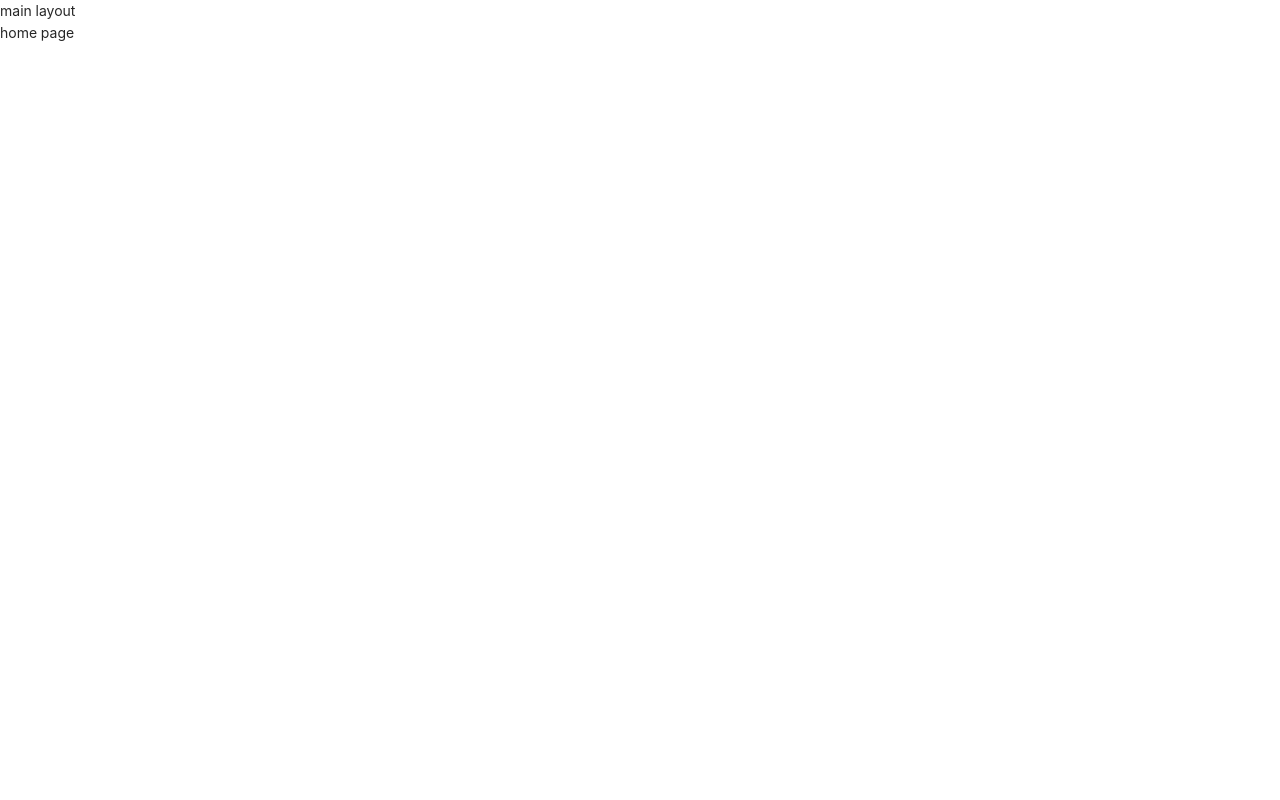
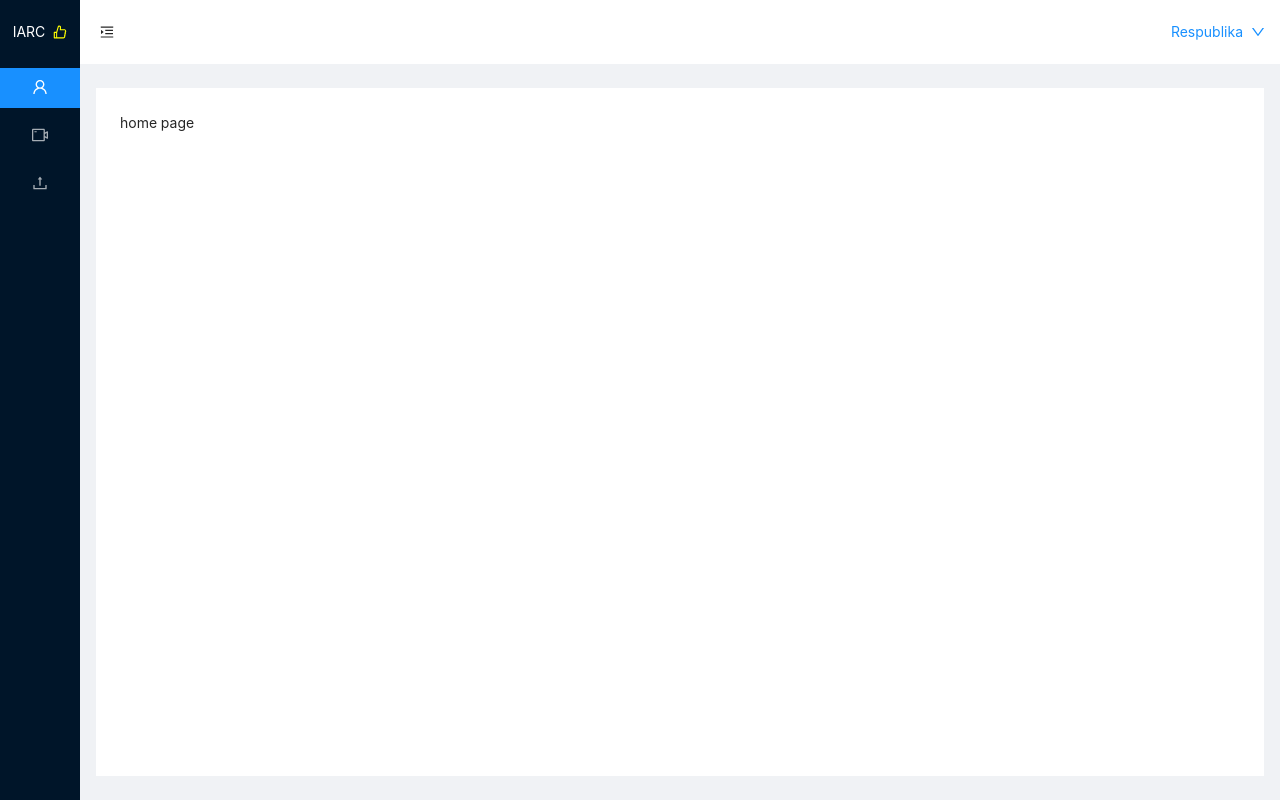
Before and after one commit to ffarrukhbek/iarc-v1, a React (Create React App) app: page / in a window 1280 px wide. Built offline with nearby package versions, Linux system fonts and the light colour scheme.

Commit message:
layout installed

```diff
--- a/src/index.css
+++ b/src/index.css
@@ -1,3 +1,4 @@
+/*404 */
 .no-page {
   display: flex;
   justify-content: center;
@@ -11,6 +12,40 @@
 .barcode {
   text-align: center;
   margin-bottom: 20px;
-  height: 50px;
+  height: 30px;
   overflow: hidden;
 }
+/*end 404 */
+/*layout*/
+.ant-layout {
+  height: 100vh;
+}
+#components-layout-demo-custom-trigger .trigger {
+  padding: 0 24px;
+  font-size: 18px;
+  line-height: 64px;
+  cursor: pointer;
+  transition: color 0.3s;
+}
+#components-layout-demo-custom-trigger .trigger:hover {
+  color: #1890ff;
+}
+.logo {
+  height: 32px;
+  margin: 16px;
+  /*background: rgba(255, 255, 255, 0.3);*/
+  display: flex;
+  justify-content: center;
+  align-items: center;
+  /*font-weight: 500;*/
+  color: #ffffff;
+}
+.site-layout .site-layout-background {
+  background: #fff;
+}
+/*end layout*/
+/*dropdawn */
+.ant-dropdown {
+  top: 50px !important;
+}
+/*end dropdown*/
--- a/src/layouts/MainLayout.js
+++ b/src/layouts/MainLayout.js
@@ -1,11 +1,93 @@
-import React from 'react';
+import React, { useState } from 'react';
 import {Outlet} from 'react-router-dom';
+import {Dropdown, Layout, Menu, Space} from 'antd';
+import {
+    MenuFoldOutlined,
+    MenuUnfoldOutlined,
+    UploadOutlined,
+    UserOutlined,
+    VideoCameraOutlined,
+    LikeOutlined,
+    DownOutlined,
+    LogoutOutlined
+} from '@ant-design/icons';
+
+const { Header, Sider, Content } = Layout;
+const menu = (
+    <Menu
+        items={[
+            {
+                key: '4',
+                danger: true,
+                label: 'chiqish',
+                icon: <LogoutOutlined />,
+            },
+        ]}
+    />
+);
 
 const MainLayout = () => {
+    const [collapsed, setCollapsed] = useState(true);
     return (
         <>
-            main layout
-            <Outlet />
+            <Layout>
+                <Sider trigger={null} collapsible collapsed={collapsed}>
+                    <div className="logo">IARC <span style={{marginLeft: "8px", color: "yellow", fontWeight: "bold"}}><LikeOutlined /></span></div>
+                    <Menu
+                        theme="dark"
+                        mode="inline"
+                        defaultSelectedKeys={['1']}
+                        items={[
+                            {
+                                key: '1',
+                                icon: <UserOutlined />,
+                                label: 'Dashboard',
+                            },
+                            {
+                                key: '2',
+                                icon: <VideoCameraOutlined />,
+                                label: 'Tahlil',
+                            },
+                            {
+                                key: '3',
+                                icon: <UploadOutlined />,
+                                label: 'nav 3',
+                            },
+                        ]}
+                    />
+                </Sider>
+                <Layout className="site-layout">
+                    <Header
+                        className="site-layout-background header"
+                        style={{
+                            paddingLeft: 20,
+                        }}
+                    >
+                        {React.createElement(collapsed ? MenuUnfoldOutlined : MenuFoldOutlined, {
+                            className: 'trigger',
+                            onClick: () => setCollapsed(!collapsed),
+                        })}
+                        <Dropdown overlay={menu}>
+                            <a onClick={(e) => e.preventDefault()} style={{position: "absolute", right: "15px"}}>
+                                <Space>
+                                    Respublika
+                                    <DownOutlined />
+                                </Space>
+                            </a>
+                        </Dropdown>
+                    </Header>
+                    <Content
+                        className="site-layout-background"
+                        style={{
+                            margin: '24px 16px',
+                            padding: 24,
+                            minHeight: 280,
+                        }}
+                    >
+                        <Outlet />
+                    </Content>
+                </Layout>
+            </Layout>
         </>
     );
 };
```
